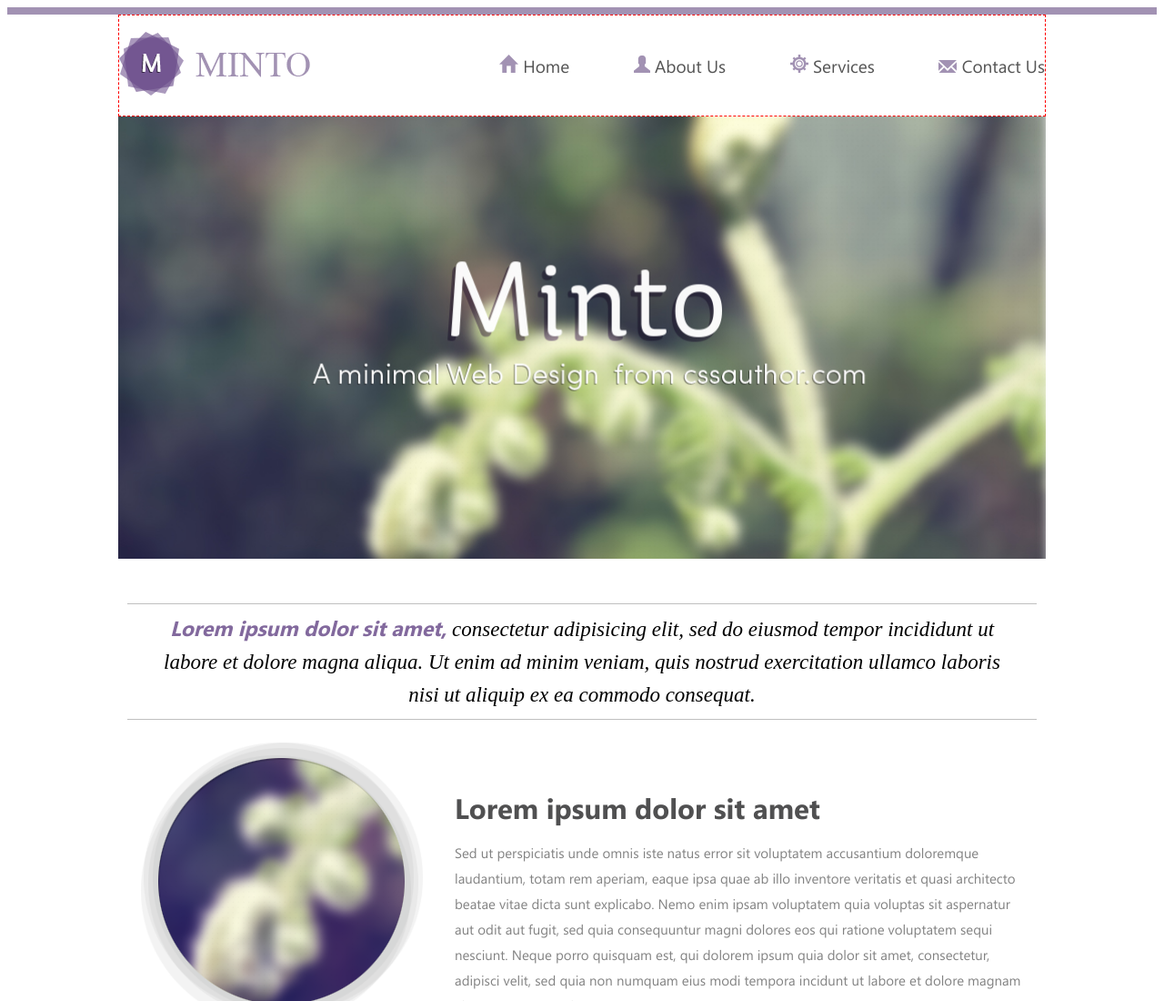
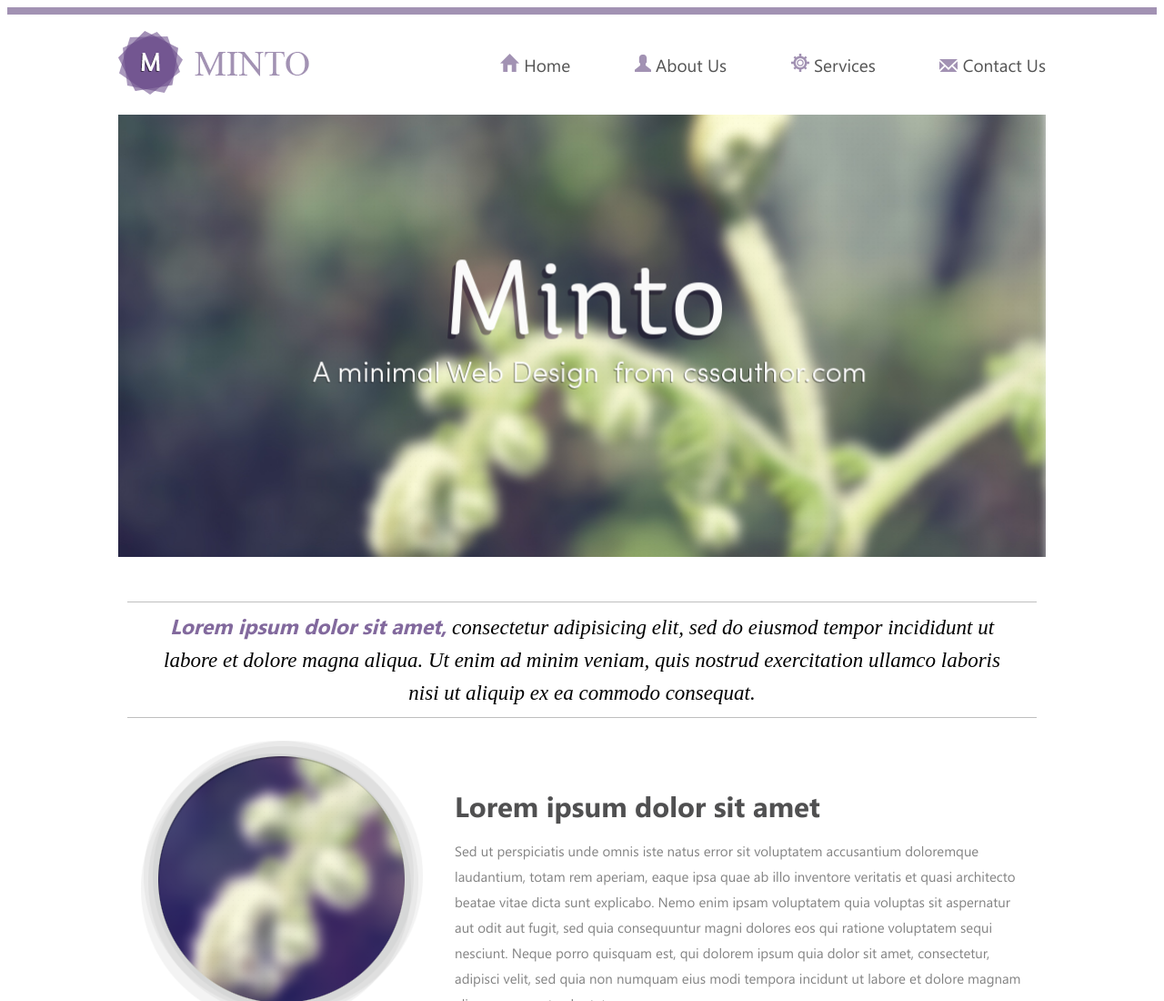
Before and after one commit to Shurap/minto, a plain HTML site: page index.html in a window 1280 px wide. Shown: the top 1100 px of the page at 91% size. Drawn offline with Linux system fonts and the light colour scheme.

Commit message:
little corrections

```diff
--- a/public/css/styles.css
+++ b/public/css/styles.css
@@ -36,7 +36,7 @@ hr {
 /*======================================HEADER==========================*/
 .header {
     /*opacity: 0.5;*/
-    border: 1px dashed red;
+    /*border: 1px dashed red;*/
     display: flex;
     align-items: center;
     height: 110px;
```
